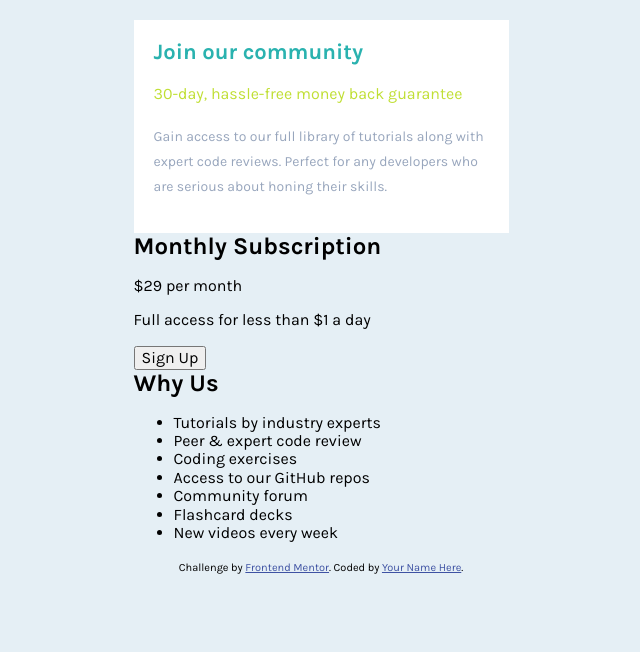
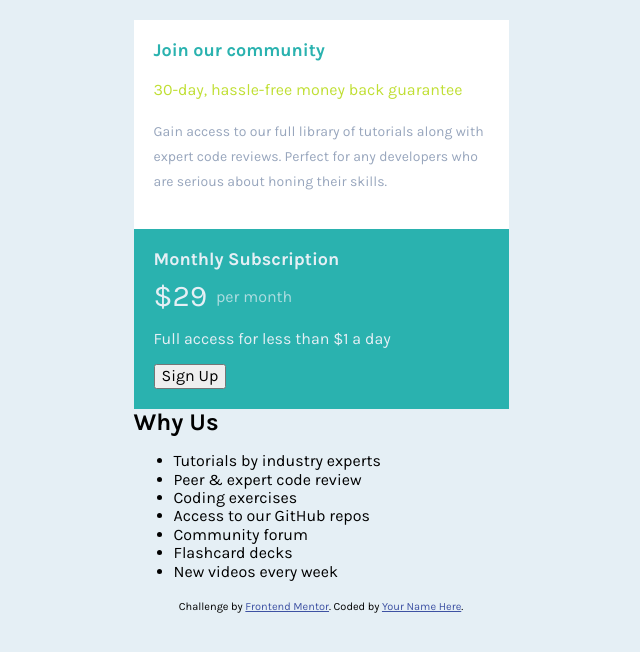
Before and after one commit to LevanceWam/Components, a plain HTML site: page SinglePriceColumn/index.html in a window 1280 px wide. Shown: the whole page, without its empty margins (319-959 px from the left). Drawn offline with Linux system fonts and the light colour scheme.

Commit message:
working on sub block

```diff
--- a/SinglePriceColumn/css/style.css
+++ b/SinglePriceColumn/css/style.css
@@ -40,6 +40,11 @@ body {
     margin: 20px auto;
 }
 
+/* * Headings */
+.heading {
+    font-size: 1.8rem;
+}
+
 /* * community block */
 
 .community-block {
@@ -48,7 +53,6 @@ body {
 }
 
 .community_heading {
-    font-size: 2.2rem;
     color: var(--primary-color);
 }
 
@@ -67,5 +71,20 @@ body {
 /* TODO work on the subscription block next */
 
 .sub-block {
+    background-color: var(--primary-color);
+    padding: 2rem;
+    color: var(--neutral-color-one);
+}
 
+.price {
+    display: inline-block;
+    font-size: 3rem;
+    margin-right: .5rem;
+    margin-top: 1rem;
 }
+
+.cycle {
+    opacity: .7;
+    position: relative;
+    bottom: 4px;
+}
--- a/SinglePriceColumn/index.html
+++ b/SinglePriceColumn/index.html
@@ -22,7 +22,7 @@
   <section class="container grid">
 
     <div class="community-block">
-      <h1 class="community_heading">Join our community</h1>
+      <h1 class="community_heading heading">Join our community</h1>
       <p>30-day, hassle-free money back guarantee</p>
       <p>
         Gain access to our full library of tutorials along with expert code reviews.
@@ -31,10 +31,11 @@
     </div>
 
     <div class="sub-block">
-      <h2>Monthly Subscription</h2>
-      <p><span>&dollar;29</span> per month</p>
+      <h2 class="heading">Monthly Subscription</h2>
+      <span class="price">&dollar;29</span>
+      <span class="cycle">per month</span>
       <p>Full access for less than &dollar;1 a day</p>
-      <button>Sign Up</button>
+      <button class="btn">Sign Up</button>
     </div>
 
     <h2>Why Us</h2>
```
